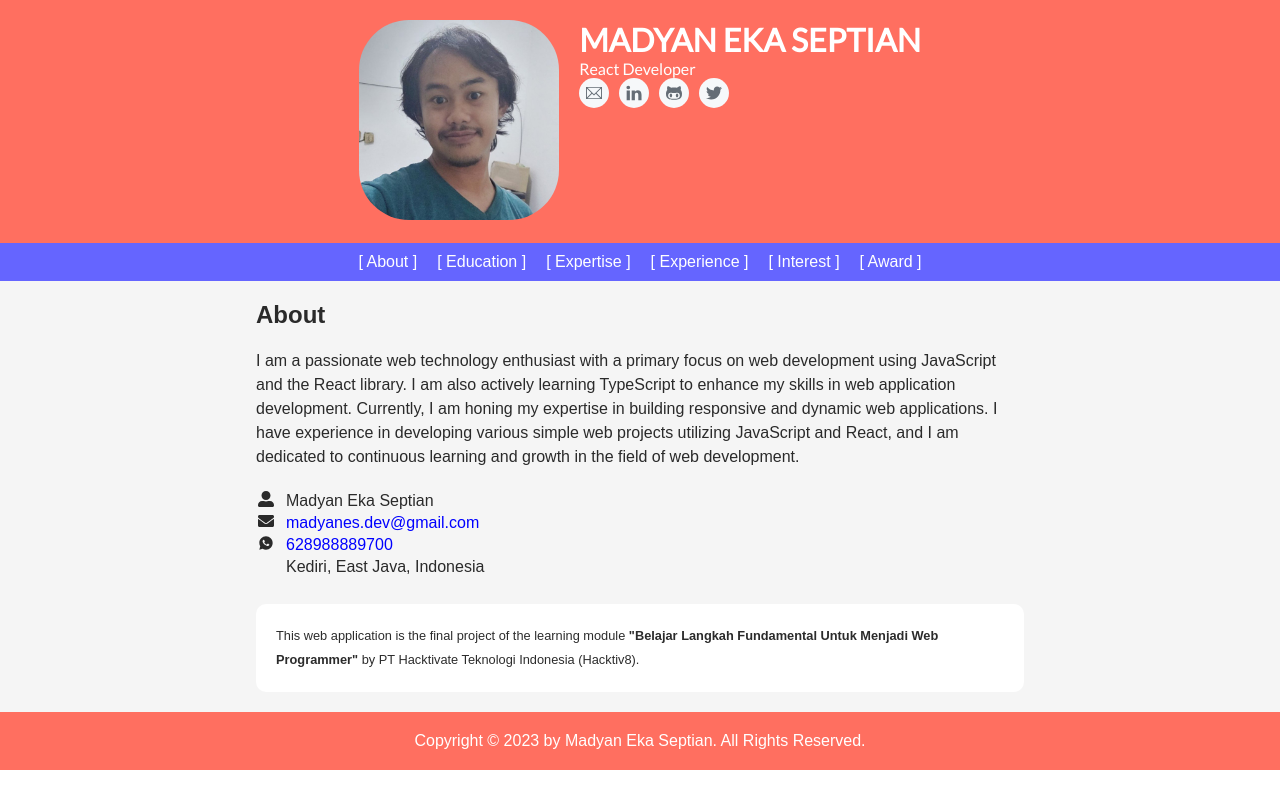
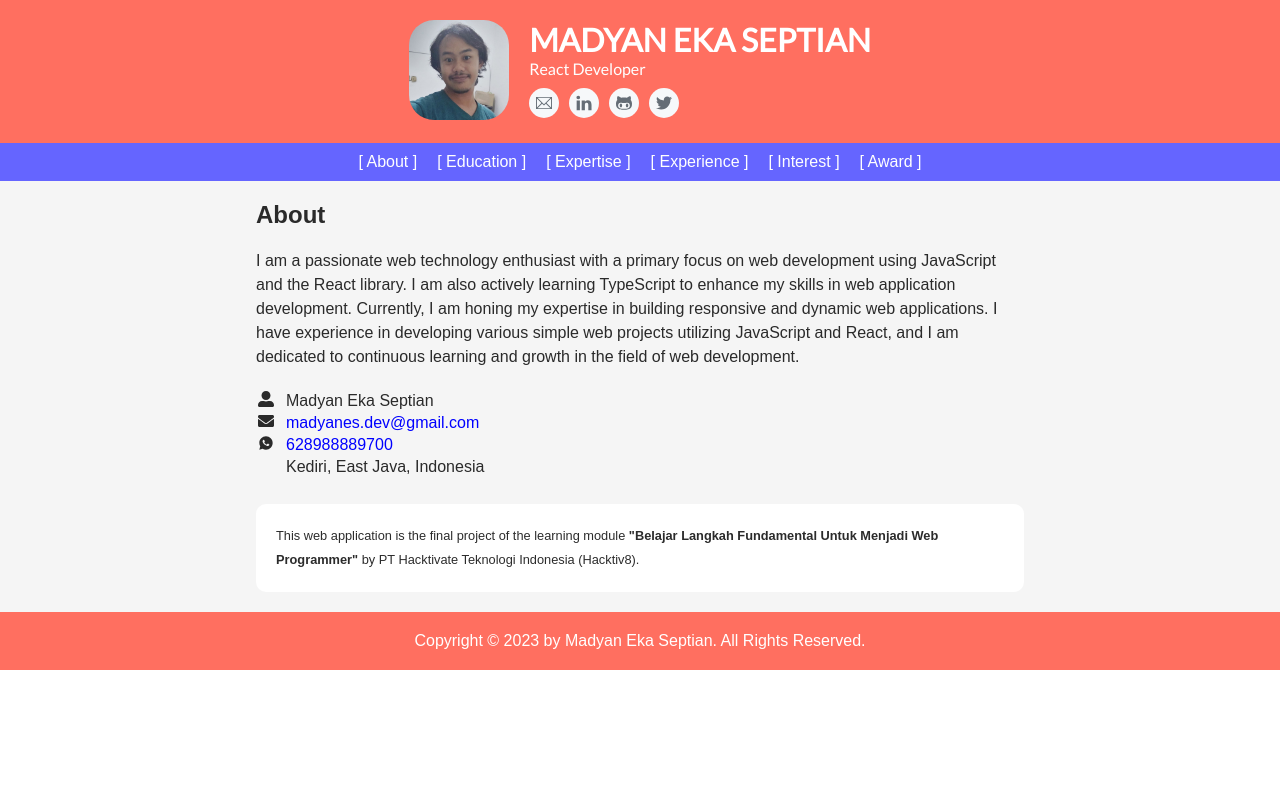
Before and after one commit to madyanes/cv-prakerja-hacktiv8, a React (Vite) app: page / in a window 1280 px wide. Built offline with nearby package versions, Linux system fonts and the light colour scheme; some icons are missing; a web font is replaced by a local one.

Commit message:
Adjust site header social media icons position

```diff
--- a/src/App.css
+++ b/src/App.css
@@ -78,8 +78,8 @@ main {
 
 address {
   display: flex;
-  flex-wrap: wrap;
   gap: 10px;
+  margin-top: 10px;
 }
 
 address > * {
@@ -142,8 +142,8 @@ section :is(h1, h2, h3, h4, h5, h6) {
 }
 
 .photo {
-  width: 200px;
-  border-radius: 50px;
+  width: 100px;
+  border-radius: 25%;
 }
 
 .center {
```
